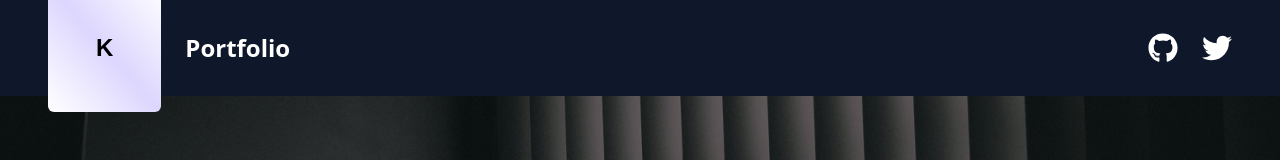
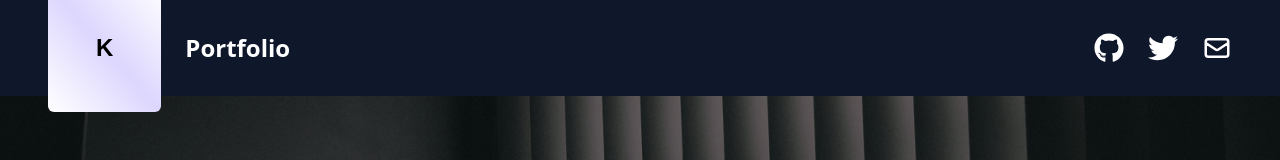
Before and after one commit to KathirvelMurugesan/kathir-protfolio, a React (Vite) app: page / in a window 1280 px wide. Shown: the top 160 px of the page. Built offline with nearby package versions, Linux system fonts and the light colour scheme; a web font is replaced by a local one.

Commit message:
Update Header.jsx

```diff
--- a/src/Header.jsx
+++ b/src/Header.jsx
@@ -1,235 +1,74 @@
 import React, { useState } from 'react';
 import { motion } from 'framer-motion';
-import { FaGithub } from 'react-icons/fa6';
-import { FaTwitter, FaWhatsapp } from 'react-icons/fa';
+import { FaGithub, FaTwitter } from 'react-icons/fa';
 import { FiMenu } from 'react-icons/fi';
+import { HiOutlineMail } from 'react-icons/hi';
 
 const Header = () => {
   const [isMenuOpen, setIsMenuOpen] = useState(false);
 
   return (
     <div className="flex flex-row bg-slate-900 px-5 h-24 md:px-8 sm:px-12 justify-between items-center z-50 relative sm:w-screen md:w-screen">
+      {/* Logo */}
       <div className="flex flex-row items-center">
-        <motion.div initial={{ opacity: 0, x: -105 }}
+        <motion.div
+          initial={{ opacity: 0, x: -105 }}
           animate={{ opacity: 1, x: 0 }}
-            transition={{
-              type: "spring",
-              stiffness: 100,
-              damping: 20,
-              delay:0.3
-            }} className="bg-gradient-to-tr from-white via-violet-200 to-white text-2xl font-extrabold text-black p-5 rounded-md">
+          transition={{ type: "spring", stiffness: 100, damping: 20, delay: 0.3 }}
+          className="bg-gradient-to-tr from-white via-violet-200 to-white text-2xl font-extrabold text-black p-5 rounded-md"
+        >
           K
         </motion.div>
-        <motion.h1 initial={{ opacity: 0, x: -105 }}
-            animate={{ opacity: 1, x: 0}}
-            transition={{
-              type: "spring",
-              stiffness: 100,
-              damping: 35,
-              delay:0.7
-            }}  className="text-2xl font-semibold text-white p-4 dark:text-violet-900 font-sans">
+        <motion.h1
+          initial={{ opacity: 0, x: -105 }}
+          animate={{ opacity: 1, x: 0 }}
+          transition={{ type: "spring", stiffness: 100, damping: 35, delay: 0.7 }}
+          className="text-2xl font-semibold text-white p-4 font-sans"
+        >
           Portfolio
         </motion.h1>
       </div>
 
-      <i class="bi bi-envelope-fill"></i>
-
-      <motion.div initial={{ opacity: 0, x: 105 }}
-            animate={{ opacity: 1, x: 0}}
-            transition={{
-              type: "spring",
-              stiffness: 100,
-              damping: 35,
-              delay:0.9
-            }}  className="flex items-center gap-4">
+      {/* Social Icons */}
+      <motion.div
+        initial={{ opacity: 0, x: 105 }}
+        animate={{ opacity: 1, x: 0 }}
+        transition={{ type: "spring", stiffness: 100, damping: 35, delay: 0.9 }}
+        className="flex items-center gap-4"
+      >
+        {/* GitHub */}
         <a
           href="https://github.com/KathirvelMurugesan"
           target="_blank"
-  rel="no opener no referrer"
+          rel="noopener noreferrer"
         >
-  <FaGithub
-    size={30}
-    className="text-white hover:scale-125 cursor-pointer transition duration-300"
-  />
+          <FaGithub size={30} className="text-white hover:scale-125 cursor-pointer transition duration-300" />
         </a>
 
+        {/* Twitter */}
         <a
           href="https://x.com/murugesank93812?s=08"
           target="_blank"
-  rel="no opener no referrer"
+          rel="noopener noreferrer"
         >
-  <FaTwitter
-    size={30}
-    className="text-white hover:scale-125 cursor-pointer transition duration-300"
-  />
+          <FaTwitter size={30} className="text-white hover:scale-125 cursor-pointer transition duration-300" />
         </a>
 
+        {/* Email */}
+        <a href="mailto:kathirvel@example.com">
+          <HiOutlineMail size={30} className="text-white hover:scale-125 cursor-pointer transition duration-300" />
+        </a>
 
-
+        {/* Mobile Menu Button (optional, kept for expansion) */}
         <button
           className="text-white focus:outline-none lg:hidden"
           onClick={() => setIsMenuOpen(!isMenuOpen)}
         >
+          <FiMenu size={30} />
         </button>
       </motion.div>
-
-{/*
-      {isMenuOpen && (
-        <motion.div
-          initial={{ x: 150, opacity: 0 }}
-          animate={{ x: 0, opacity: 1 }}
-          exit={{ x: 150, opacity: 0 }}
-          transition={{ type: "spring", stiffness: 120 }}
-          className="absolute top-28 right-5 w-48 bg-white rounded-lg shadow-lg px-6 py-6 z-50 flex flex-col space-y-4 lg:hidden"
-        >
-          {["home", "about", "skills", "experience"].map((item) => (
-            <a
-              key={item}
-              href="#"
-              className="text-slate-800 font-bold hover:text-blue-600 transition-colors"
-              onClick={() => setIsMenuOpen(false)}
-            >
-              {item}
-              <span className="absolute bottom-0 left-0 w-0 h-0.5 bg-blue-600 group-hover:w-full duration-300"></span>
-            </a>
-          ))}
-        </motion.div>
-      )} */}
     </div>
   );
 };
 
 export default Header;
-
-// // src/components/Header.jsx
-// import React, { useState } from 'react';
-// import { motion } from 'framer-motion';
-// import { FaGithub, FaTwitter, FaWhatsapp } from 'react-icons/fa';
-// import { FiMenu } from 'react-icons/fi';
-// import { Link } from 'react-router-dom';
-
-// const Header = () => {
-//   const [isMenuOpen, setIsMenuOpen] = useState(false);
-
-//   const navItems = ["home", "about", "skills", "experience"];
-
-//   return (
-//     <div className="flex flex-row bg-slate-900 px-5 h-24 md:px-8 sm:px-12 justify-between items-center z-50 relative sm:w-screen md:w-screen">
-//       {/* Logo */}
-//       <div className="flex flex-row items-center">
-//         <motion.div
-//           initial={{ opacity: 0, x: -105 }}
-//           animate={{ opacity: 1, x: 0 }}
-//           transition={{
-//             type: "spring",
-//             stiffness: 100,
-//             damping: 20,
-//             delay: 0.3
-//           }}
-//           className="bg-gradient-to-tr from-white via-violet-200 to-white text-2xl font-extrabold text-black p-5 rounded-md"
-//         >
-//           K
-//         </motion.div>
-//         <motion.h1
-//           initial={{ opacity: 0, x: -105 }}
-//           animate={{ opacity: 1, x: 0 }}
-//           transition={{
-//             type: "spring",
-//             stiffness: 100,
-//             damping: 35,
-//             delay: 0.7
-//           }}
-//           className="text-2xl font-semibold text-white p-4 dark:text-violet-900 font-sans"
-//         >
-//           Portfolio
-//         </motion.h1>
-//       </div>
-
-//       {/* Desktop Nav */}
-//       <div className="lg:flex hidden space-x-8 p-3 rounded-lg px-14">
-//         {navItems.map((item, index) => (
-//           <motion.div
-//             key={item}
-//             initial={{ opacity: 0, y: -35 }}
-//             animate={{ opacity: 1, y: 0 }}
-//             transition={{
-//               type: "spring",
-//               stiffness: 100,
-//               damping: 20,
-//               delay: 0.7 + index * 0.2,
-//             }}
-//           >
-//             <Link
-//               to={`/${item === "home" ? "" : item}`}
-//               className="relative text-white dark:text-gray-200 text-xl hover:text-violet-500 font-bold transition-colors duration-300 group capitalize"
-//             >
-//               {item}
-//               <span className="absolute bottom-0 left-0 w-0 h-0.5 bg-violet-600 group-hover:w-full duration-300"></span>
-//             </Link>
-//           </motion.div>
-//         ))}
-//       </div>
-
-//       {/* Social Icons + Mobile Menu Button */}
-//       <motion.div
-//         initial={{ opacity: 0, x: 105 }}
-//         animate={{ opacity: 1, x: 0 }}
-//         transition={{
-//           type: "spring",
-//           stiffness: 100,
-//           damping: 35,
-//           delay: 0.9
-//         }}
-//         className="flex items-center gap-4"
-//       >
-//         <a
-//           href="https://github.com/KathirvelMurugesan"
-//           target="_blank"
-//           rel="noopener noreferrer"
-//         >
-//           <FaGithub size={30} className="text-white hover:scale-125 transition duration-300" />
-//         </a>
-//         <a
-//           href="https://x.com/murugesank93812?s=08"
-//           target="_blank"
-//           rel="noopener noreferrer"
-//         >
-//           <FaTwitter size={30} className="text-white hover:scale-125 transition duration-300" />
-//         </a>
-//         <a href="#">
-//           <FaWhatsapp size={30} className="text-white hover:scale-125 transition duration-300" />
-//         </a>
-//         <button
-//           className="text-white focus:outline-none lg:hidden"
-//           onClick={() => setIsMenuOpen(!isMenuOpen)}
-//         >
-//           <FiMenu size={30} />
-//         </button>
-//       </motion.div>
-
-//       {/* Mobile Menu */}
-//       {isMenuOpen && (
-//         <motion.div
-//           initial={{ x: 150, opacity: 0 }}
-//           animate={{ x: 0, opacity: 1 }}
-//           exit={{ x: 150, opacity: 0 }}
-//           transition={{ type: "spring", stiffness: 120 }}
-//           className="absolute top-28 right-5 w-48 bg-white rounded-lg shadow-lg px-6 py-6 z-50 flex flex-col space-y-4 lg:hidden"
-//         >
-//           {navItems.map((item) => (
-//             <Link
-//               key={item}
-//               to={`/${item === "home" ? "" : item}`}
-//               className="text-slate-800 font-bold hover:text-blue-600 transition-colors capitalize"
-//               onClick={() => setIsMenuOpen(false)}
-//             >
-//               {item}
-//             </Link>
-//           ))}
-//         </motion.div>
-//       )}
-//     </div>
-//   );
-// };
-
-// export default Header;
```
Lines whose indentation alone changed are shown as unchanged.
